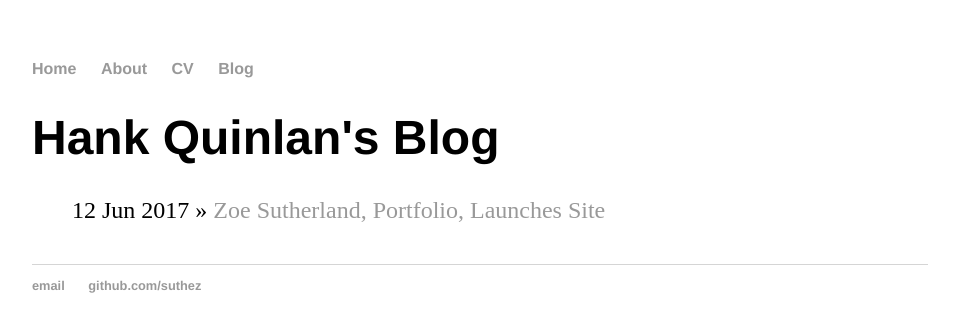
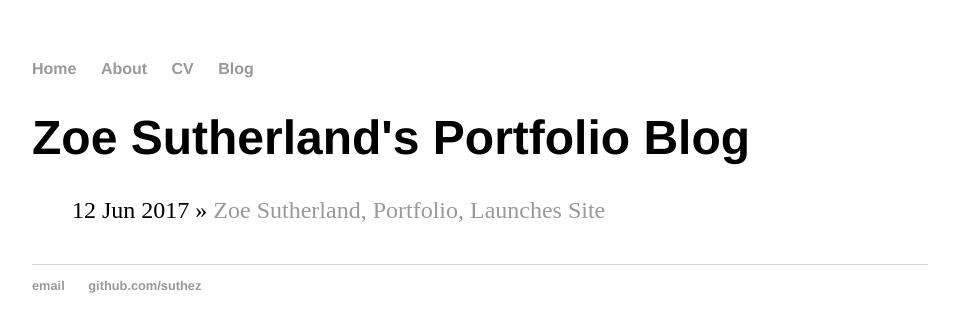
Before and after one commit to suthez/Portfolio, a Jekyll site: the page built from blog/index.html, in a window 1280 px wide. Shown: the top 332 px of the page, without its empty margins (160-1119 px from the left). Built offline with Jekyll 4.4.1, drawn with Linux system fonts in a browser that asks for light colours.

Commit message:
Create index.html

```diff
--- a/blog/index.html
+++ b/blog/index.html
@@ -1,6 +1,6 @@
 ---
 layout: default
-title: Hank Quinlan's Blog
+title: Zoe Sutherland's Portfolio Blog
 ---
 <h1>{{ page.title }}</h1>
 <ul class="posts">
```
